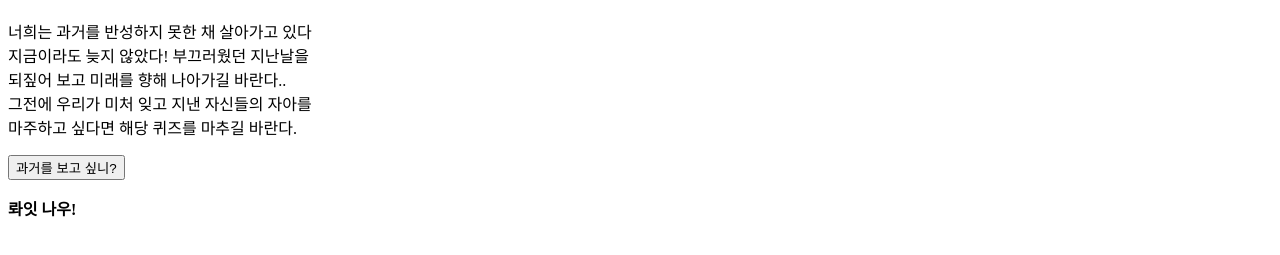
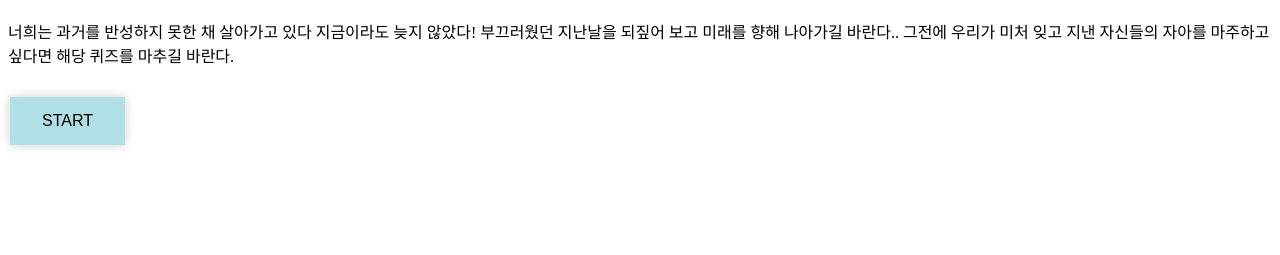
Before and after one commit to cabopark/web1, a plain HTML site: page haha.html in a window 1280 px wide. Shown: the part 61-316 px from the top of the page. Drawn offline with Linux system fonts and the light colour scheme.

Commit message:
Add files via upload

```diff
--- a/haha.html
+++ b/haha.html
@@ -2,6 +2,7 @@
 <html lang="ko">
 <head>
  <meta charset="UTF-8">
+ <meta name="viewport" content="width=device-width, initial-scale=1">
  <title>기억 소환 페이지</title>
  <style>
 
@@ -11,36 +12,50 @@
       #check{
         font-weight: bold;
       }
-
+      .button {
+        background-color: powderblue;
+        border: none;
+        color: black;
+        padding: 15px 32px;
+        text-align: center;
+        text-decoration: none;
+        display: inline-block;
+        font-size: 16px;
+        margin: 14px 2px;
+        cursor: pointer;
+        box-shadow: 0 0 10px rgba(0,0,0,0.2);
+      }
  </style>
 </head>
 <body>
+
   <div class="vv">
-
-  </div>
 <h1>QUIZ.1</h1>
- <p>너희는 과거를 반성하지 못한 채 살아가고 있다<br>
-    지금이라도 늦지 않았다! 부끄러웠던 지난날을<br>
-    되짚어 보고 미래를 향해 나아가길 바란다..<br>
-    그전에 우리가 미처 잊고 지낸 자신들의 자아를<br>
+ <p>너희는 과거를 반성하지 못한 채 살아가고 있다
+    지금이라도 늦지 않았다! 부끄러웠던 지난날을
+    되짚어 보고 미래를 향해 나아가길 바란다..
+    그전에 우리가 미처 잊고 지낸 자신들의 자아를
     마주하고 싶다면 해당 퀴즈를 마추길 바란다.
  </p>
 
 
- <button onclick="myFucntion()">과거를 보고 싶니?</button>
- <p id="check">롸잇 나우!</p>
+
+ <button class="button" onclick="myFucntion()">START</button>
+ <!-- <p id="check">버튼 클릭!</p> -->
  <div id="img">
    <img src="haha.jpg">
    <div>
-   <button type="button" onclick="location.href='haha2.html'">next</button>
+   <button class="button" type="button" onclick="location.href='haha2.html'">next</button>
  </div>
- </div>
+
 
  <script type="text/javascript">
    function myFucntion() {
    var jjury = prompt("왕이 넘어지면 뭐가 될까?", "");
    if(jjury ==="킹콩") document.getElementById("img").style.display = "block";
-   else document.getElementById("check").innerHTML = "<h4>다시 해봐~</h4>";
+   else {
+     alert('응~ 아니야!');
+   }
 
   }
  </script>
```
